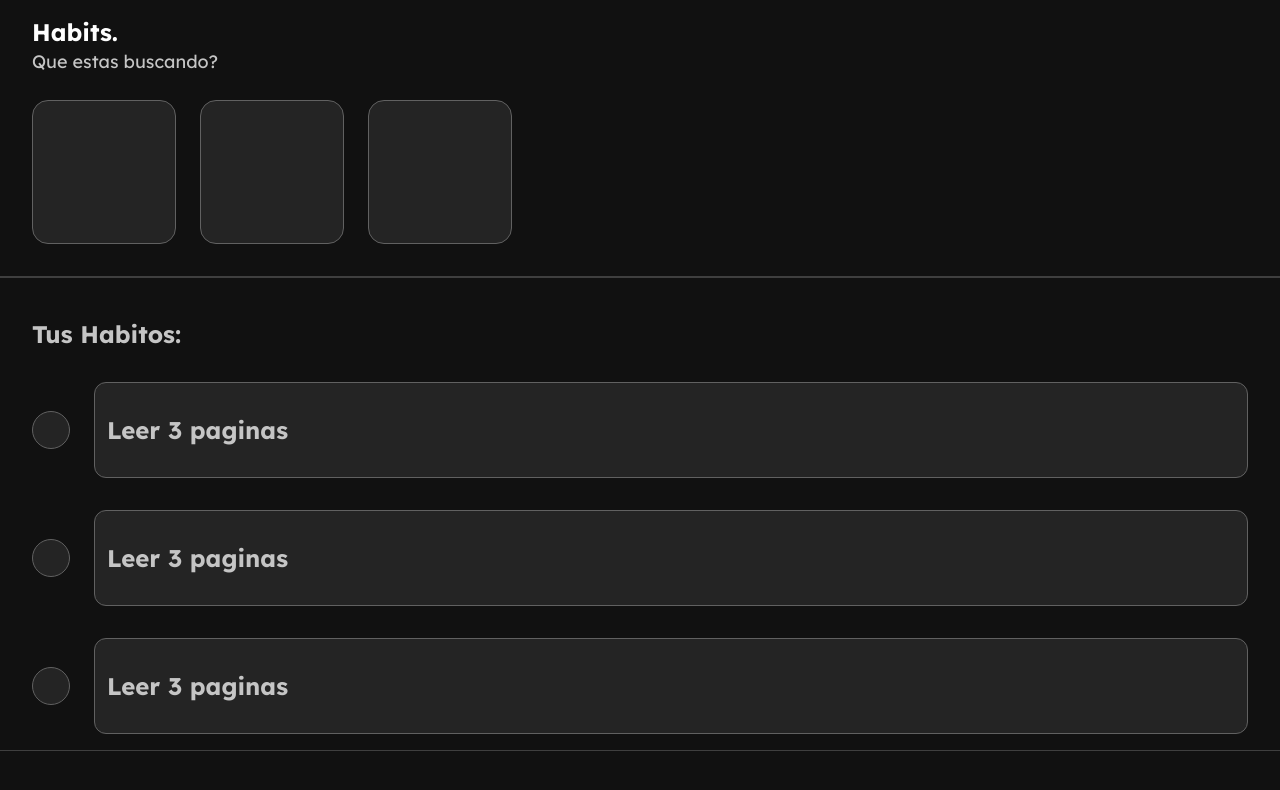
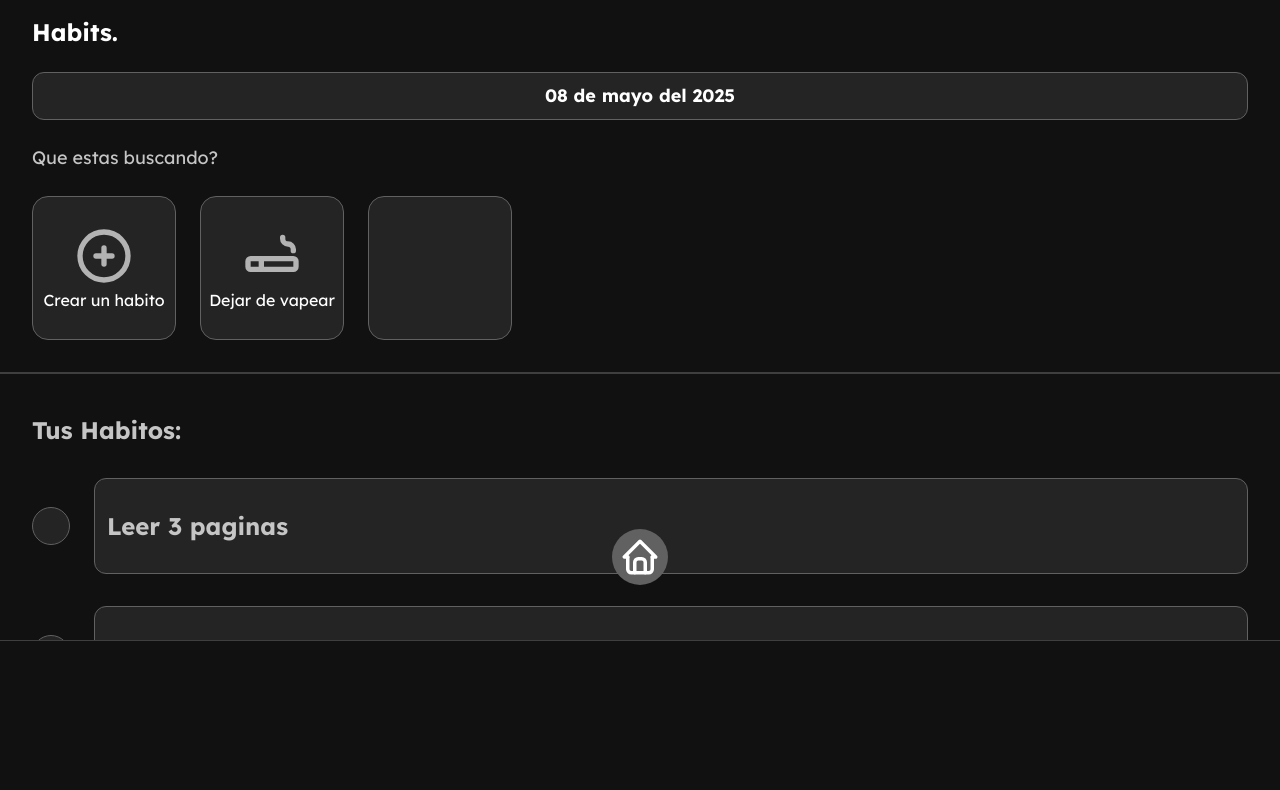
Before and after one commit to facujarma/habits, a Next.js app: page / in a window 1280 px wide. Shown: the top 790 px of the page. Built offline with nearby package versions, Linux system fonts and the light colour scheme.

Commit message:
Agregar: terminar el ui de la home

```diff
--- a/jsconfig.json
+++ b/jsconfig.json
@@ -3,7 +3,7 @@
     "paths": {
       "@/*": ["./src/*"],
       "@components/*": ["./src/components/*"],
-      "@sections/*": ["./src/sections/*"]
+      "@sections/*": ["./src/sections/*"],
     }
   }
 }
--- a/package.json
+++ b/package.json
@@ -9,9 +9,10 @@
     "lint": "next lint"
   },
   "dependencies": {
+    "@tabler/icons-react": "^3.31.0",
+    "next": "15.3.2",
     "react": "^19.0.0",
-    "react-dom": "^19.0.0",
-    "next": "15.3.2"
+    "react-dom": "^19.0.0"
   },
   "devDependencies": {
     "@tailwindcss/postcss": "^4",
--- a/src/app/layout.js
+++ b/src/app/layout.js
@@ -16,10 +16,9 @@ export default function RootLayout({ children }) {
   return (
     <html lang="es">
       <body
-        className={`${lexend.className} antialiased bg-[#111111] min-h-screen w-full`}
-
+        className={`${lexend.className} relative antialiased bg-[#111111] h-screen w-full flex flex-col`}
       >
-        <div className="px-8 h-full">
+        <div className="px-8 flex-1 mb-20 overflow-y-auto">
           {children}
         </div>
         <Navbar />
--- a/src/app/page.js
+++ b/src/app/page.js
@@ -1,3 +1,4 @@
+import DayInfo from "@/components/DayInfo";
 import HabitsList from "@components/HabitsList";
 import MainActions from "@components/MainActions";
 export default function Home() {
@@ -5,6 +6,7 @@ export default function Home() {
 
     <div className="py-4">
       <h1 className="text-white text-2xl font-bold">Habits.</h1>
+      <DayInfo />
       <MainActions />
       <h2 className="mt-10 text-2xl font-bold text-[#C5C5C5]">Tus Habitos:</h2>
       <HabitsList />
--- a/src/components/ActionBox.js
+++ b/src/components/ActionBox.js
@@ -1,7 +1,10 @@
-function ActionBox() {
+function ActionBox({ icon, text }) {
   return (
-    <div className="min-w-36 aspect-square bg-[#242424] border border-[#616161] rounded-2xl">
-
+    <div className="relative min-w-36 aspect-square bg-[#242424] border border-[#616161] rounded-2xl flex flex-col items-center justify-center ">
+      <div className="w-16 aspect-square flex items-center justify-center ">
+        {icon}
+      </div>
+      <span className="text-white ">{text}</span>
     </div>
   )
 }
--- /dev/null
+++ b/src/components/DayInfo.js
@@ -0,0 +1,10 @@
+function DayInfo() {
+    return (
+        <div className="my-6 p-3 h-12 w-full flex items-center justify-center bg-[#242424] border border-[#616161] rounded-xl">
+            <span className="font-bold text-lg text-white">
+                08 de mayo del 2025
+            </span>
+        </div>
+    )
+}
+export default DayInfo
--- a/src/components/HabitContainer.js
+++ b/src/components/HabitContainer.js
@@ -1,9 +1,9 @@
 function HabitContainer({habitName, habitIcon}) {
   return (
-    <div className="w-full h-24 flex items-center gap-6">
+    <div className="w-full h-24 flex items-center gap-6 ">
         <button className="w-10 aspect-square bg-[#242424] border border-[#616161] rounded-full">
         </button>
-        <div className="flex items-center p-3 h-full w-full bg-[#242424] border border-[#616161] rounded-xl">
+        <div className="flex items-center p-3 h-full w-full bg-[#242424] border border-[#616161] rounded-xl cursor-pointer">
             <h3 className="text-2xl font-bold text-[#C5C5C5]">
                 {habitName}
             </h3>
--- a/src/components/MainActions.js
+++ b/src/components/MainActions.js
@@ -1,13 +1,14 @@
 import ActionBox from "@components/ActionBox"
 import SeparatorLine from "@components/SeparatorLine"
+import { IconCirclePlus, IconSmoking } from "@tabler/icons-react"
 
 function MainActions() {
     return (
         <div className="flex flex-col gap-6">
             <h2 className="text-[#C5C5C5] text-lg ">Que estas buscando?</h2>
             <div className="flex gap-6 overflow-auto max-w-full pb-2">
-                <ActionBox />
-                <ActionBox />
+                <ActionBox icon={<IconCirclePlus className="w-full h-full text-[#B3B3B3]" />} text={"Crear un habito"} />
+                <ActionBox icon={<IconSmoking className="w-full h-full text-[#B3B3B3]" />} text={"Dejar de vapear"} />
                 <ActionBox />
             </div>
             <SeparatorLine />
--- a/src/sections/Navbar.js
+++ b/src/sections/Navbar.js
@@ -1,7 +1,13 @@
+import { IconHome } from "@tabler/icons-react"
+
 function Navbar() {
   return (
-    <nav className="fixed w-screen h-20 border-t border-[#3F3F3F]">
-
+    <nav className="relative w-screen h-20 border-t border-[#3F3F3F] bottom-20 bg-[#111111]">
+        <ul className="relative flex items-center justify-center h-full w-full px-6">
+          <li className="w-14 aspect-square bg-[#616161] rounded-full -mt-[20%] flex items-center justify-center">
+            <IconHome className="w-3/4 h-3/4 text-white"/>
+          </li>
+        </ul>
     </nav>
   )
 }
```
Also changed, not shown: 1 other file (tests, documents, lock files or other folders).
